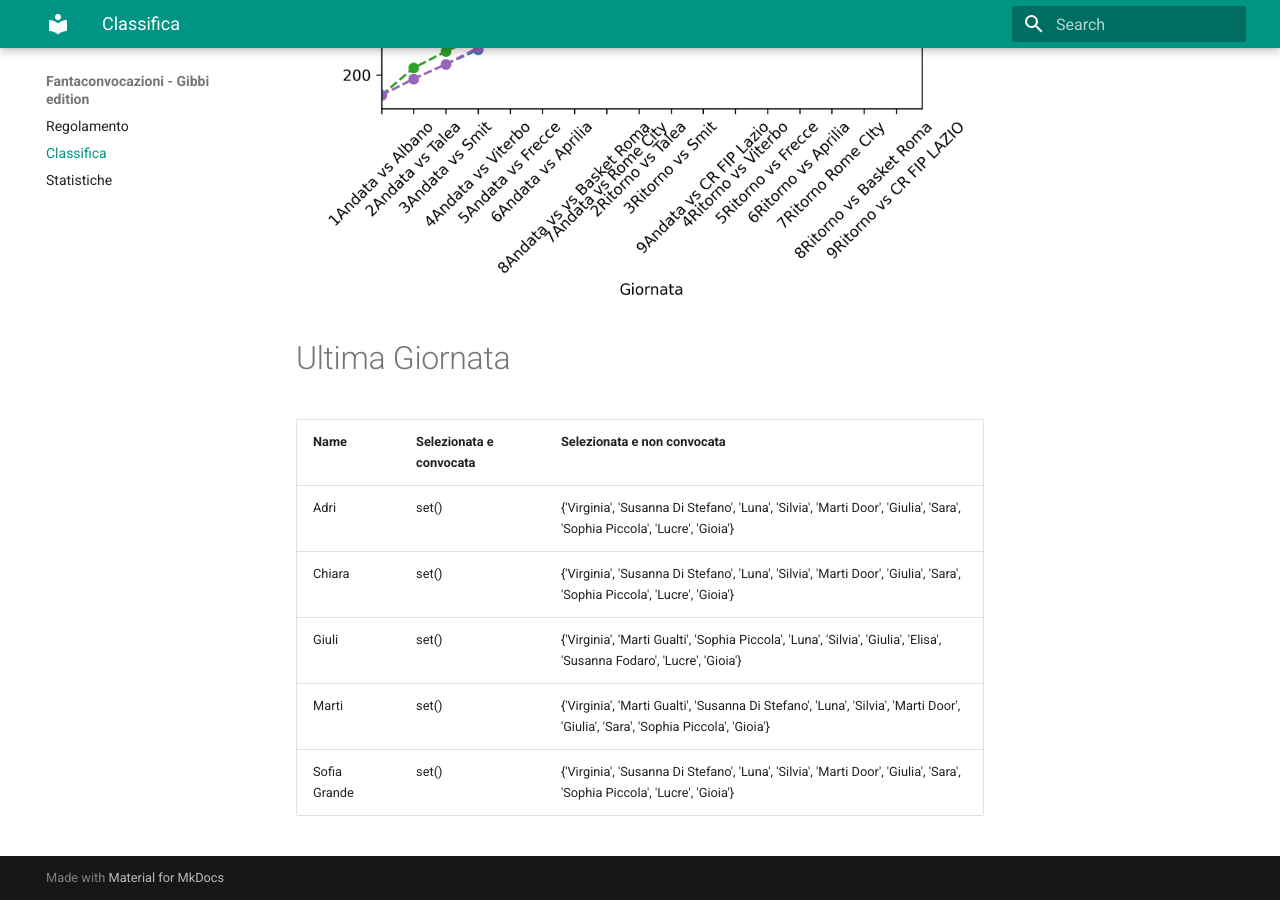
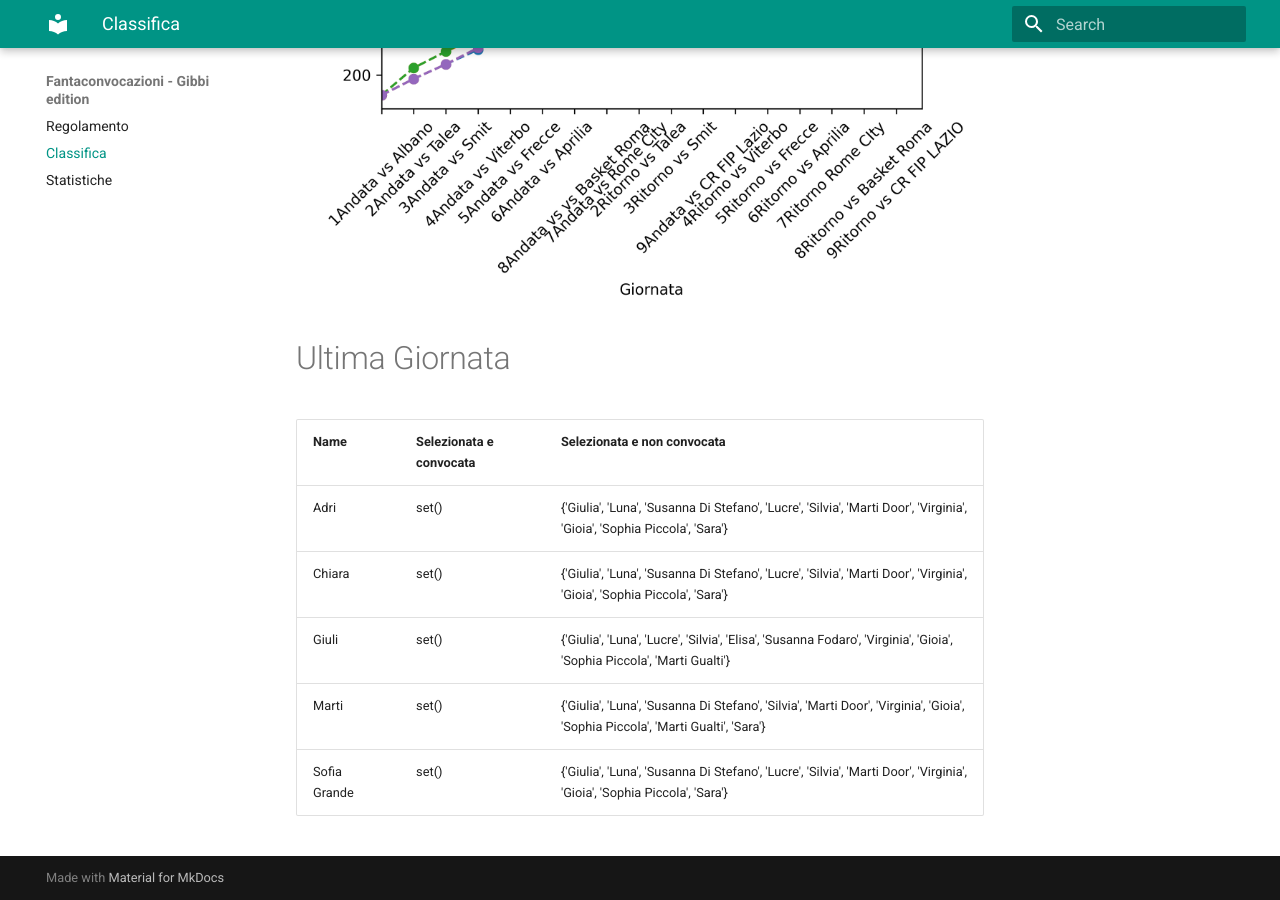
Before and after one commit to martinig94/fantagibbi, an MkDocs documentation site: the page built from docs/Classifica.md, in a window 1280 px wide and 900 px high, scrolled down 810 px. Built offline with MkDocs 1.6.1 and Material for MkDocs 9.7.7, drawn with Linux system fonts in a browser that asks for light colours.

Commit message:
Auto-update from main.py

```diff
--- a/docs/Classifica.md
+++ b/docs/Classifica.md
@@ -18,9 +18,9 @@
 <!-- START_TABLE CORRECT -->
 | Name         | Selezionata e convocata   | Selezionata e non convocata                                                                                                     |
 |:-------------|:--------------------------|:--------------------------------------------------------------------------------------------------------------------------------|
-| Adri         | set()                     | {'Virginia', 'Susanna Di Stefano', 'Luna', 'Silvia', 'Marti Door', 'Giulia', 'Sara', 'Sophia Piccola', 'Lucre', 'Gioia'}        |
-| Chiara       | set()                     | {'Virginia', 'Susanna Di Stefano', 'Luna', 'Silvia', 'Marti Door', 'Giulia', 'Sara', 'Sophia Piccola', 'Lucre', 'Gioia'}        |
-| Giuli        | set()                     | {'Virginia', 'Marti Gualti', 'Sophia Piccola', 'Luna', 'Silvia', 'Giulia', 'Elisa', 'Susanna Fodaro', 'Lucre', 'Gioia'}         |
-| Marti        | set()                     | {'Virginia', 'Marti Gualti', 'Susanna Di Stefano', 'Luna', 'Silvia', 'Marti Door', 'Giulia', 'Sara', 'Sophia Piccola', 'Gioia'} |
-| Sofia Grande | set()                     | {'Virginia', 'Susanna Di Stefano', 'Luna', 'Silvia', 'Marti Door', 'Giulia', 'Sara', 'Sophia Piccola', 'Lucre', 'Gioia'}        |
+| Adri         | set()                     | {'Giulia', 'Luna', 'Susanna Di Stefano', 'Lucre', 'Silvia', 'Marti Door', 'Virginia', 'Gioia', 'Sophia Piccola', 'Sara'}        |
+| Chiara       | set()                     | {'Giulia', 'Luna', 'Susanna Di Stefano', 'Lucre', 'Silvia', 'Marti Door', 'Virginia', 'Gioia', 'Sophia Piccola', 'Sara'}        |
+| Giuli        | set()                     | {'Giulia', 'Luna', 'Lucre', 'Silvia', 'Elisa', 'Susanna Fodaro', 'Virginia', 'Gioia', 'Sophia Piccola', 'Marti Gualti'}         |
+| Marti        | set()                     | {'Giulia', 'Luna', 'Susanna Di Stefano', 'Silvia', 'Marti Door', 'Virginia', 'Gioia', 'Sophia Piccola', 'Marti Gualti', 'Sara'} |
+| Sofia Grande | set()                     | {'Giulia', 'Luna', 'Susanna Di Stefano', 'Lucre', 'Silvia', 'Marti Door', 'Virginia', 'Gioia', 'Sophia Piccola', 'Sara'}        |
 <!-- END_TABLE CORRECT -->
```
